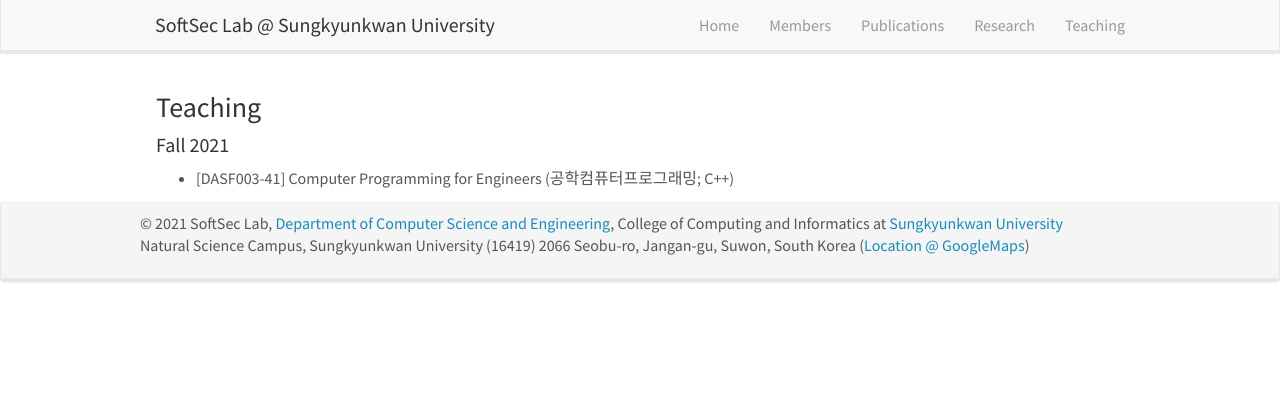
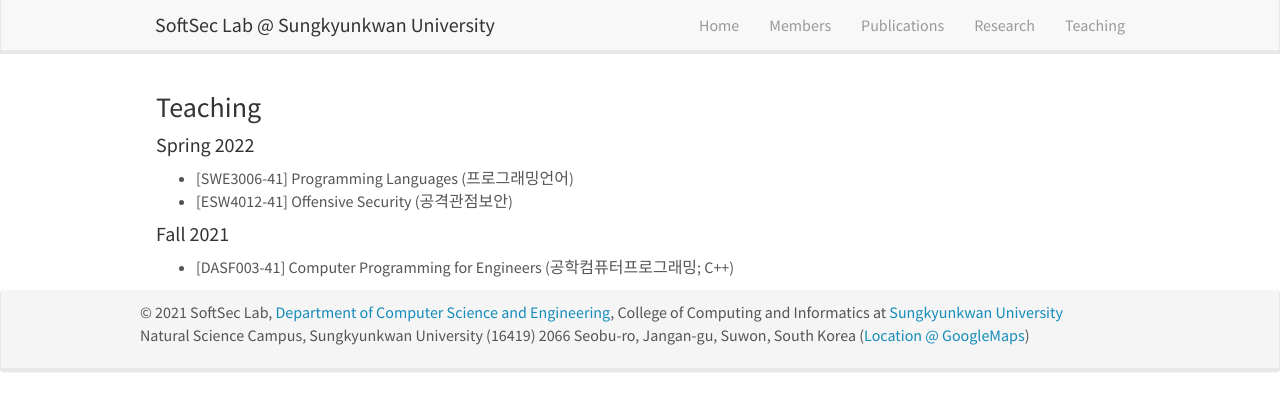
Before and after one commit to softsec-lab/softsec-lab.github.io, a Jekyll site: the page built from _pages/teaching.md, in a window 1280 px wide. Shown: the top 411 px of the page. Built offline with Jekyll 4.4.1, drawn with Linux system fonts in a browser that asks for light colours; nearby versions of some CDN libraries.

Commit message:
update teaching

```diff
--- a/_pages/teaching.md
+++ b/_pages/teaching.md
@@ -8,5 +8,9 @@
 
 ### Teaching
 
+#### Spring 2022
+* [SWE3006-41] Programming Languages (프로그래밍언어)
+* [ESW4012-41] Offensive Security (공격관점보안)
+
 #### Fall 2021
 * [DASF003-41] Computer Programming for Engineers (공학컴퓨터프로그래밍; C++)
```
